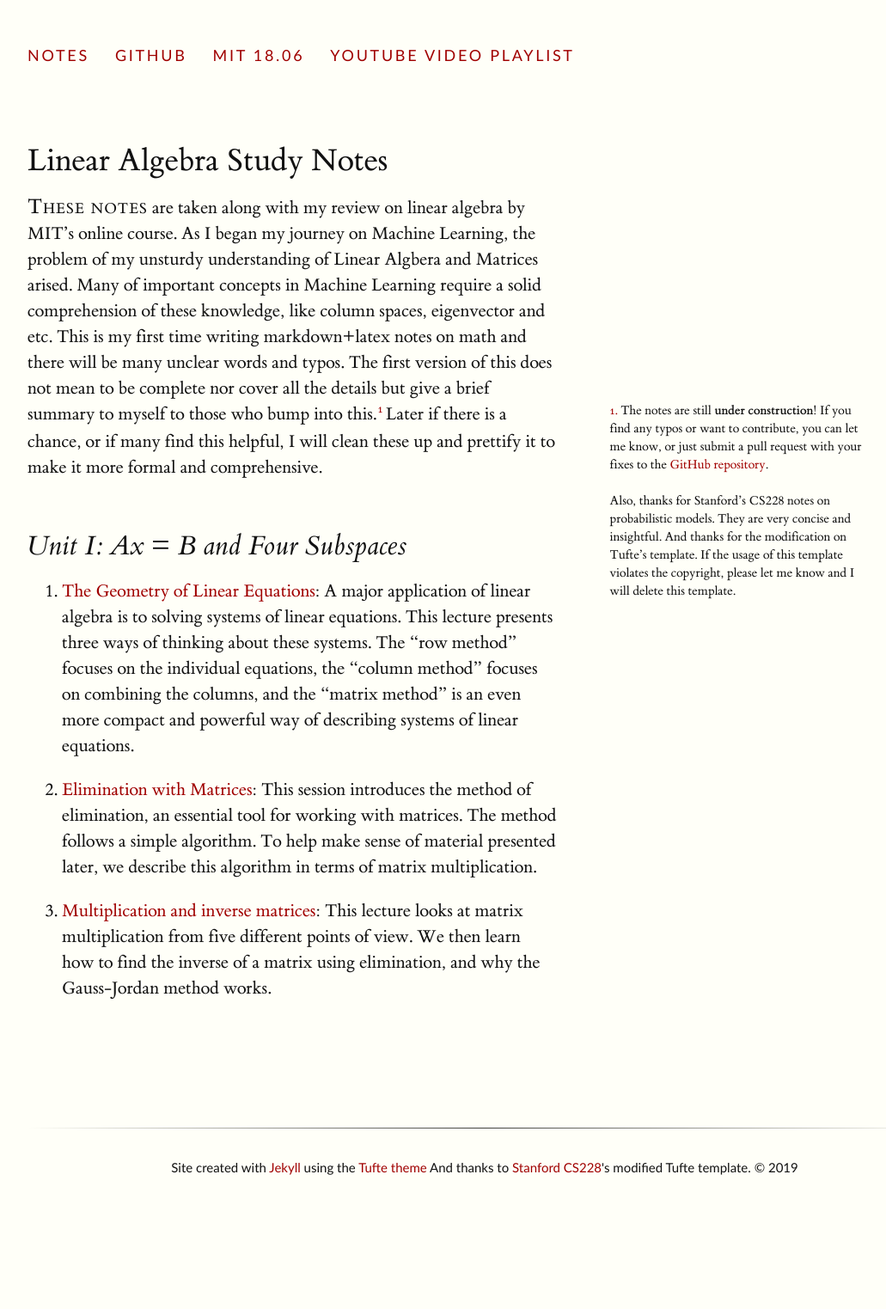
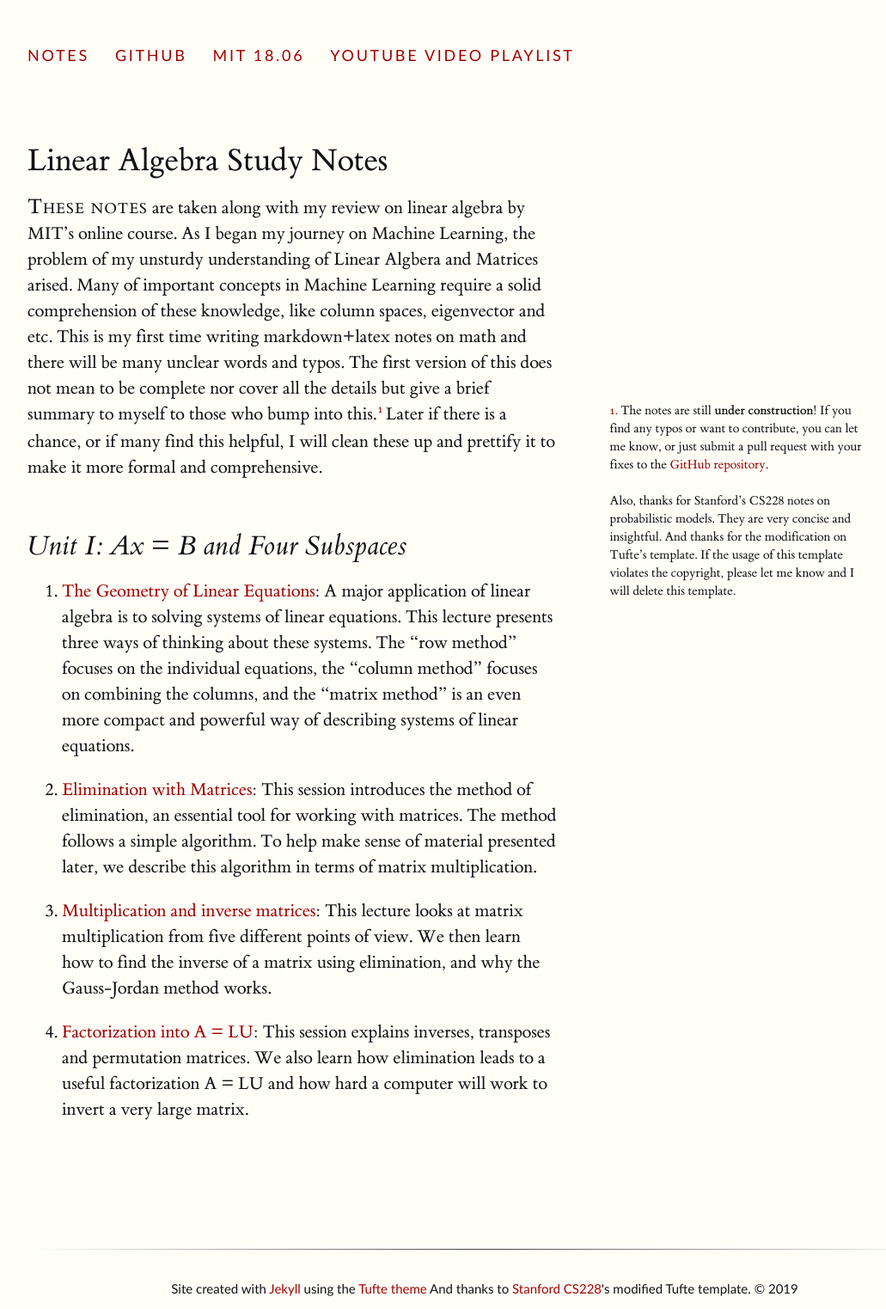
Before and after one commit to RuizhenMai/academic-blog, a Jekyll site: the page built from index.md, in a window 1280 px wide. Shown: the whole page at 86% size, without its empty margins (128-1159 px from the left). Built offline with Jekyll 4.4.1, drawn with Linux system fonts in a browser that asks for light colours; before the commit the page ends 1382 px from its top, so only the background shows below that; some of the changed lines change nothing that is shown.

```diff
--- a/_config.yml
+++ b/_config.yml
@@ -20,3 +20,6 @@
   command: rsync
   settings: -av
   source: _site/
+
+# Google Analytics
+google_analytics: UA-140681903-1
--- /dev/null
+++ b/_includes/analytics.html
@@ -0,0 +1,9 @@
+<!-- Global site tag (gtag.js) - Google Analytics -->
+<script async src="https://www.googletagmanager.com/gtag/js?id=UA-140681903-1"></script>
+<script>
+  window.dataLayer = window.dataLayer || [];
+  function gtag(){dataLayer.push(arguments);}
+  gtag('js', new Date());
+
+  gtag('config', 'UA-140681903-1');
+</script>
--- a/_includes/head.html
+++ b/_includes/head.html
@@ -1,3 +1,6 @@
+{% if site.google_analytics and jekyll.environment == 'production' %}
+{% include analytics.html %}
+{% endif %}
 <head>
   <meta charset="utf-8">
   <meta http-equiv="X-UA-Compatible" content="IE=edge">
--- a/index.md
+++ b/index.md
@@ -13,3 +13,5 @@
 2. [Elimination with Matrices](UnitI/Elimination_of_Matrices): 	This session introduces the method of elimination, an essential tool for working with matrices. The method follows a simple algorithm. To help make sense of material presented later, we describe this algorithm in terms of matrix multiplication.
 
 3. [Multiplication and inverse matrices](UnitI/Multiplication_and_inverse_matrices): This lecture looks at matrix multiplication from five different points of view. We then learn how to find the inverse of a matrix using elimination, and why the Gauss-Jordan method works.
+
+4. [Factorization into A = LU](UnitI/Factorization_into_A_eq_LU): This session explains inverses, transposes and permutation matrices. We also learn how elimination leads to a useful factorization A = LU and how hard a computer will work to invert a very large matrix.
```
Also changed, not shown: UnitI/Factorization_into_A_eq_LU.md (added).
